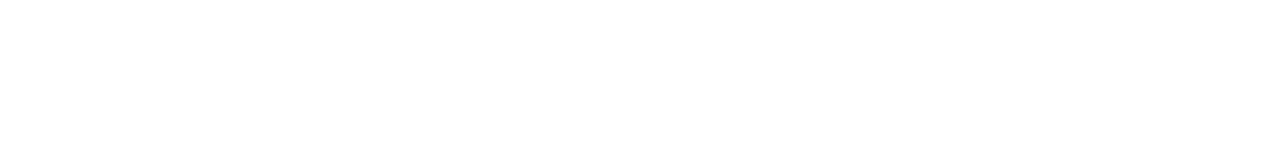
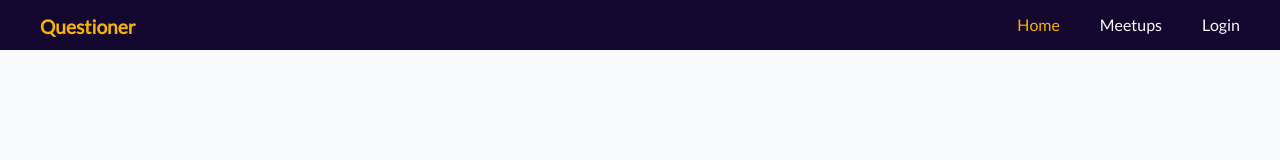
Before and after one commit to bochiedev/questioner, a plain HTML site: page index.html in a window 1280 px wide. Drawn offline with Linux system fonts and the light colour scheme.

Commit message:
[navbar-structure#163001689]add basic navbar structure

```diff
--- a/css/framework.css
+++ b/css/framework.css
@@ -10,8 +10,6 @@ body{
   font-family: 'Lato', sans-serif;
   font-size: 16px;
 }
-
-
 
 /* Css Colours */
 
@@ -38,7 +36,7 @@ body{
 }
 
 .bg-primary{
-  background-color: #4125dd;
+  background-color: #130730;
 }
 
 .bg-yellow{
@@ -71,7 +69,7 @@ body{
 }
 
 .text-primary{
-  color: #4125dd;
+  color: #130730;
 }
 
 .text-yellow{
--- /dev/null
+++ b/css/queries.css
@@ -0,0 +1,14 @@
+/* Media queries css */
+
+@media only screen and (max-width: 768px){
+  nav .hamburger{
+    display: block;
+  }
+  nav .list{
+    display: none;
+  }
+  nav a{
+    padding-left:5px!important;
+  }
+
+}
--- a/css/style.css
+++ b/css/style.css
@@ -0,0 +1,62 @@
+/* Navigation */
+
+nav{
+  position: relative;
+  top: 0;
+  left: 0;
+  width: 100%;
+  height: 50px;
+  padding: 5px 20px;
+  box-sizing: border-box;
+  line-height: 2.5em;
+
+}
+
+nav .logo{
+  float: left ;
+  font-size: 1.5em;
+}
+
+nav .list{
+  list-style: none;
+  float: right;
+  margin: 0;
+  padding: 0;
+  display: flex;
+}
+
+nav .list-item{
+  list-style: none;
+}
+
+nav .list-item a:hover{
+  color: #f7b205;
+  transition: .3s;
+}
+
+nav .logo a:hover{
+  color: #f7b205;
+  transition: .3s;
+}
+
+nav a{
+  padding-left:20px;
+  padding-right:20px;
+  text-decoration: none;
+  color: #f8f9fa;
+}
+
+
+.navbar-close{
+  float: right;
+  display: none;
+}
+
+.hamburger{
+
+  float: right;
+  display: none;
+
+}
+
+/* End Navigation */
--- a/index.html
+++ b/index.html
@@ -7,8 +7,36 @@
     <meta name="author" content="kabochi James">
     <meta name="viewport" content="width=device-width, initial-scale=1.0">
     <link rel="stylesheet" href="css/framework.css">
+    <link rel="stylesheet" href="css/style.css">
+    <link rel="stylesheet" href="css/queries.css">
+    <link rel="stylesheet" href="https://use.fontawesome.com/releases/v5.6.0/css/all.css" integrity="sha384-aOkxzJ5uQz7WBObEZcHvV5JvRW3TUc2rNPA7pe3AwnsUohiw1Vj2Rgx2KSOkF5+h" crossorigin="anonymous">
     <title>Questioner | Welcome</title>
   </head>
-  <body>
+  <body class="bg-light">
+    <!-- Start Navigation bar -->
+  <div class="navbar">
+    <nav class="text-light bg-primary">
+
+      <div class="logo">
+        <a class="text-yellow" href="index.html" ><span class="small"> <b>Questioner</b></span></a>
+      </div>
+
+      <div class="navbar-close">
+        <i class="fas fa-times"></i>
+      </div>
+      <div class="hamburger">
+        <i class="fas fa-bars"></i>
+      </div>
+
+      <ul class="list">
+        <li class="list-item"><a class="active" href="index.html"> Home </a></li>
+        <li class="list-item"><a href="meetups.html"> Meetups </a></li>
+        <li class="list-item"><a href="login.html"> Login </a></li>
+      </ul>
+
+    </nav>
+  </div>
+  <!-- End Navigation bar -->
+
   </body>
 </html>
```
